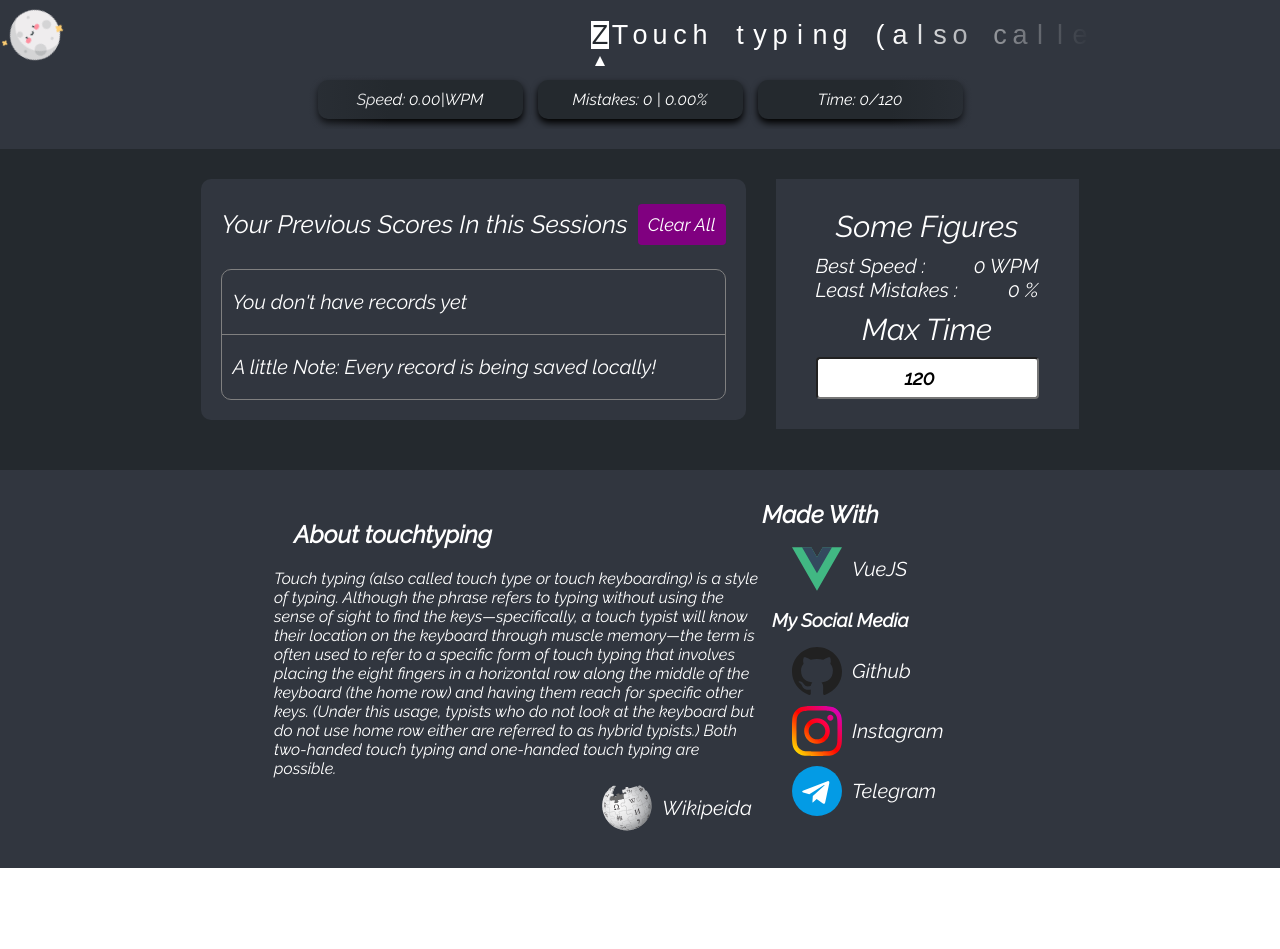
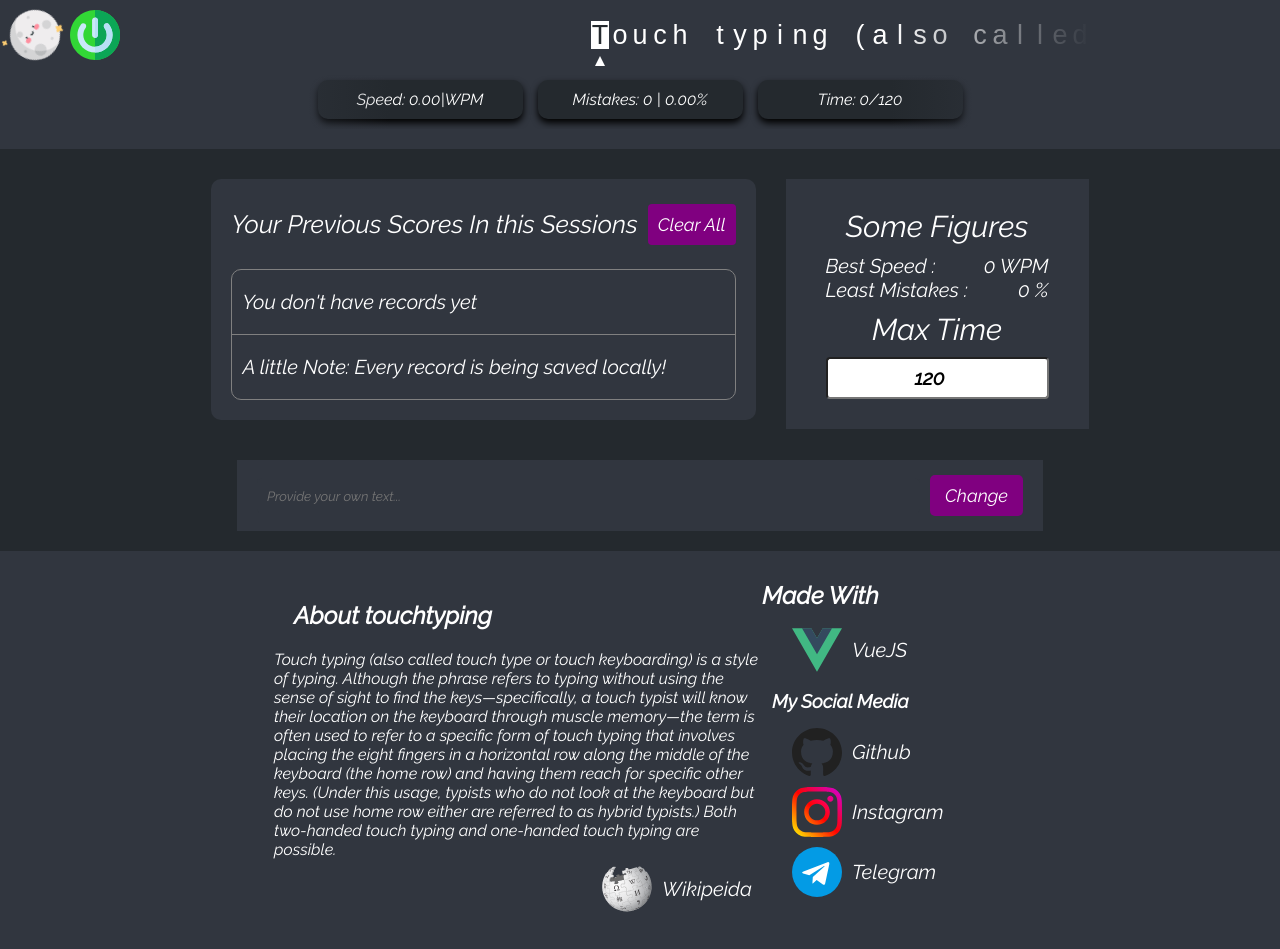
Before and after one commit to NagaiMatsuge/typer.nagaimatsuge.uz, a Vue app: page / in a window 1280 px wide. Before the commit the page ends 868 px from the top, so only its background shows below. Built offline with nearby package versions, Linux system fonts and the light colour scheme.

Commit message:
Now you can add your own text and there is typing toggler

```diff
--- a/src/App.vue
+++ b/src/App.vue
@@ -32,4 +32,7 @@ export default {
   box-sizing: border-box;
   font-family: "Raleway", sans-serif;
 }
+button {
+  cursor: pointer;
+}
 </style>
--- a/src/components/Data.vue
+++ b/src/components/Data.vue
@@ -58,6 +58,7 @@ export default {
         (today.getMonth() + 1) +
         "-" +
         today.getDate();
+      if (this.speed) {
         let data = {
           speed: this.speed.toFixed(2),
           mistakes: this.mistakes,
@@ -72,6 +73,7 @@ export default {
         }
         window.localStorage.setItem("scores", JSON.stringify(this.scores));
         this.updateScores();
+      }
       this.time = 0;
       this.speed = 0;
       this.errorRate = 0;
--- a/src/components/Scores.vue
+++ b/src/components/Scores.vue
@@ -27,6 +27,21 @@
         <Side />
       </div>
     </div>
+    <div class="provide_text">
+      <div class="provide_text_content">
+        <div class="input_field">
+          <input
+            type="text"
+            v-model="newText"
+            @focus="stopTyping"
+            placeholder="Provide your own text..."
+          />
+        </div>
+        <div>
+          <button @click="updateText">Change</button>
+        </div>
+      </div>
+    </div>
     <Footer />
   </div>
 </template>
@@ -37,6 +52,11 @@ import Footer from "./Footer";
 import { mapMutations } from "vuex";
 export default {
   name: "Scores",
+  data() {
+    return {
+      newText: "",
+    };
+  },
   computed: {
     scores() {
       if (this.$store.getters.getScores) {
@@ -47,7 +67,7 @@ export default {
     },
   },
   methods: {
-    ...mapMutations(["removeScores", "updateScores"]),
+    ...mapMutations(["removeScores", "updateScores", "setNewText"]),
     delete_score(index) {
       this.removeScores(index);
       window.localStorage.setItem("scores", JSON.stringify(this.scores));
@@ -55,6 +75,16 @@ export default {
     clear_storage() {
       window.localStorage.clear();
       this.updateScores();
+    },
+    stopTyping() {
+      if (this.$store.getters.getEnableT) {
+        document.getElementById("toggler_typing").click();
+      }
+    },
+    updateText() {
+      this.setNewText(this.newText);
+      this.newText = "";
+      this.$emit("textChanged");
     },
   },
   components: {
@@ -68,7 +98,7 @@ export default {
 .scores_wrapper {
   background: var(--primary-color);
   color: var(--opposite-color);
-  padding: 30px 3%;
+  padding: 30px 10px 0 30px;
   display: flex;
   justify-content: center;
 }
@@ -78,6 +108,41 @@ export default {
   padding: 20px;
   border-radius: 10px;
   margin-bottom: 20px;
+}
+.provide_text {
+  background: var(--primary-color);
+  padding: 20px;
+}
+.provide_text_content {
+  background: var(--secondary-color);
+  padding: 15px 20px;
+  width: 65%;
+  margin: auto;
+  display: flex;
+  justify-content: space-between;
+}
+.provide_text_content button {
+  padding: 10px 15px;
+  border: none;
+  border-radius: 5px;
+  margin-left: 10px;
+  font-size: 18px;
+  background: purple;
+  color: white;
+}
+.input_field {
+  flex: 1;
+  display: flex;
+  align-items: center;
+}
+.input_field input {
+  width: 100%;
+  outline: none;
+  padding: 10px 10px;
+  border-radius: 5px;
+  border: none;
+  background: var(--secondary-color);
+  color: var(--opposite-color);
 }
 .scores_information {
   max-width: 400px;
@@ -128,9 +193,24 @@ li:nth-last-child(1) {
 @media only screen and (max-width: 768px) {
   .scores_wrapper {
     flex-wrap: wrap;
+    padding: 3%;
   }
   .scores_container {
     min-width: 300px;
+  }
+  .provide_text {
+    padding: 3%;
+    padding-bottom: 20px;
+  }
+  .provide_text_content {
+    flex-direction: column;
+    align-items: center;
+    width: 100%;
+    max-width: 500px;
+  }
+  .provide_text_content .input_field {
+    width: 100%;
+    margin-bottom: 10px;
   }
   .scores_information {
     min-width: 300px;
@@ -158,6 +238,18 @@ li:nth-last-child(1) {
   .scores_title h3 {
     font-size: 50px;
   }
+  .provide_text_content {
+    width: 55%;
+    padding: 30px;
+  }
+  .provide_text_content input {
+    padding: 20px;
+    font-size: 25px;
+  }
+  .provide_text_content button {
+    padding: 20px;
+    font-size: 30px;
+  }
   .clear_all {
     font-size: 30px;
     padding: 15px 10px;
--- a/src/components/Side.vue
+++ b/src/components/Side.vue
@@ -15,7 +15,12 @@
     </div>
     <div class="max_time">
       <h3>Max Time</h3>
-      <input type="number" @change="max_time_apply" v-model="max_time" />
+      <input
+        type="number"
+        @focus="stopTyper"
+        @change="max_time_apply"
+        v-model="max_time"
+      />
     </div>
   </div>
 </template>
@@ -51,6 +56,11 @@ export default {
     ...mapMutations(["setMaxTime"]),
     max_time_apply() {
       this.setMaxTime(this.max_time);
+    },
+    stopTyper() {
+      if (this.$store.getters.getEnableT) {
+        document.getElementById("toggler_typing").click();
+      }
     },
   },
 };
--- a/src/components/TextT.vue
+++ b/src/components/TextT.vue
@@ -1,5 +1,118 @@
 <template>
   <div :class="[dark_mode ? 'dark' : 'light']">
+    <div @click="toggleTyping" id="toggler_typing" class="toggler_typing">
+      <div v-if="!enableT">
+        <svg
+          xmlns="http://www.w3.org/2000/svg"
+          xmlns:xlink="http://www.w3.org/1999/xlink"
+          version="1.1"
+          id="Capa_1"
+          x="0px"
+          y="0px"
+          viewBox="0 0 512 512"
+          style="enable-background: new 0 0 512 512"
+          xml:space="preserve"
+        >
+          <path
+            style="fill: #32d736"
+            d="M256,0C115.3,0,0,115.3,0,256s115.3,256,256,256s256-115.3,256-256S396.7,0,256,0z"
+          />
+          <path
+            style="fill: #0ca656"
+            d="M512,256c0,140.7-115.3,256-256,256V0C396.7,0,512,115.3,512,256z"
+          />
+          <g>
+            <path
+              style="fill: #cae8f9"
+              d="M436,256c0,99.3-80.7,180-180,180S76,355.3,76,256c0-39.3,12.599-76.5,36-107.999   c5.7-7.5,14.399-12.001,24-12.001c6.599,0,12.9,2.1,17.999,6c13.2,9.901,15.901,28.799,6,41.999C144.401,205,136,229.9,136,256   c0,66.301,53.699,120,120,120s120-53.699,120-120c0-26.1-8.401-51-24-72.001c-9.901-13.2-7.2-31.8,6-41.999   c5.099-3.9,11.4-6,17.999-6c9.6,0,18.3,4.501,24,12.001C423.401,179.5,436,216.7,436,256z"
+            />
+            <path
+              style="fill: #cae8f9"
+              d="M286,106v150c0,16.5-13.5,30-30,30s-30-13.5-30-30V106c0-16.5,13.5-30,30-30S286,89.5,286,106z"
+            />
+          </g>
+          <g>
+            <path
+              style="fill: #b7e0f6"
+              d="M256,286V76c16.5,0,30,13.5,30,30v150C286,272.5,272.5,286,256,286z"
+            />
+            <path
+              style="fill: #b7e0f6"
+              d="M436,256c0,99.3-80.7,180-180,180v-60c66.301,0,120-53.699,120-120c0-26.1-8.401-51-24-72.001   c-9.901-13.2-7.2-31.8,6-41.999c5.099-3.9,11.4-6,17.999-6c9.6,0,18.3,4.501,24,12.001C423.401,179.5,436,216.7,436,256z"
+            />
+          </g>
+          <g></g>
+          <g></g>
+          <g></g>
+          <g></g>
+          <g></g>
+          <g></g>
+          <g></g>
+          <g></g>
+          <g></g>
+          <g></g>
+          <g></g>
+          <g></g>
+          <g></g>
+          <g></g>
+          <g></g>
+        </svg>
+      </div>
+      <div v-else>
+        <svg
+          xmlns="http://www.w3.org/2000/svg"
+          xmlns:xlink="http://www.w3.org/1999/xlink"
+          version="1.1"
+          id="Capa_1"
+          x="0px"
+          y="0px"
+          viewBox="0 0 512 512"
+          style="enable-background: new 0 0 512 512"
+          xml:space="preserve"
+        >
+          <path
+            style="fill: #ff3636"
+            d="M256,0C115.3,0,0,115.3,0,256s115.3,256,256,256s256-115.3,256-256S396.7,0,256,0z"
+          />
+          <path
+            style="fill: #f40000"
+            d="M512,256c0,140.7-115.3,256-256,256V0C396.7,0,512,115.3,512,256z"
+          />
+          <path
+            style="fill: #e7e7e7"
+            d="M226,76v180h60V76H226z M383.2,128.8l-42.299,42.299c46.8,46.8,46.8,122.999,0,169.799  c-21.601,21.601-52.5,33.9-84.901,33.9s-63.3-12.299-84.901-33.9c-46.8-46.8-46.8-122.999,0-169.799L128.8,128.8  c-70.201,70.199-70.201,184.199,0,254.399c33.9,33.9,79.2,52.8,127.2,52.8s93.3-18.9,127.2-52.8  C453.401,312.999,453.401,198.999,383.2,128.8z"
+          />
+          <g>
+            <rect
+              x="256"
+              y="76"
+              style="fill: #d3d3d8"
+              width="30"
+              height="180"
+            />
+            <path
+              style="fill: #d3d3d8"
+              d="M383.2,383.2C349.3,417.1,304,436,256,436v-61.201c32.401,0,63.3-12.299,84.901-33.9   c46.8-46.8,46.8-122.999,0-169.799l42.299-42.3C453.401,198.999,453.401,312.999,383.2,383.2z"
+            />
+          </g>
+          <g></g>
+          <g></g>
+          <g></g>
+          <g></g>
+          <g></g>
+          <g></g>
+          <g></g>
+          <g></g>
+          <g></g>
+          <g></g>
+          <g></g>
+          <g></g>
+          <g></g>
+          <g></g>
+          <g></g>
+        </svg>
+      </div>
+    </div>
     <div class="main_t">
       <div @click="dark_mode = !dark_mode" style="cursor: pointer">
         <div v-if="dark_mode" class="mode_toggler">
@@ -125,18 +238,17 @@
         <Data :mistakes="mistakes" :index="index" @stop="stop" />
       </div>
     </div>
-    <Scores />
+    <Scores @textChanged="changeText" />
   </div>
 </template>
 <script>
 import Data from "./Data.vue";
 import Scores from "./Scores";
+import { mapMutations } from "vuex";
 export default {
   name: "TextT",
   data() {
     return {
-      text:
-        "ZTouch typing (also called touch type or touch keyboarding) is a style of typing. Although the phrase refers to typing without using the sense of sight to find the keys specifically, a touch typist will know their location on the keyboard through muscle memory the term is often used to refer to a specific form of touch typing that involves placing the eight fingers in a horizontal row along the middle of the keyboard (the home row) and having them reach for specific other keys. (Under this usage, typists who do not look at the keyboard but do not use home row either are referred to as hybrid typists.) Both two handed touch typing and one handed touch typing are possible.",
       index: 0,
       letters: [],
       position: window.innerWidth / 2,
@@ -148,28 +260,24 @@ export default {
       wordWidth: window.innerWidth > 1600 ? 32 : 20,
     };
   },
+  computed: {
+    enableT() {
+      return this.$store.getters.getEnableT;
+    },
+    text() {
+      return this.$store.getters.getText;
+    },
+  },
   mounted() {
     this.start();
     this.handleResize();
     let self = this;
-    window.addEventListener("keydown", function(ev) {
-      if (
-        (ev.keyCode > 31 && ev.keyCode < 37) ||
-        (ev.keyCode > 40 && ev.keyCode < 91) ||
-        (ev.keyCode > 185 && ev.keyCode < 223)
-      ) {
-        if (ev.keyCode == 32) {
-          ev.preventDefault();
-        }
-        self.fireStartEvent();
-        self.move(ev);
-      }
-    });
-    window.addEventListener("resize", function() {
+    window.addEventListener("resize", function () {
       self.handleResize();
     });
   },
   methods: {
+    ...mapMutations(["toggleEnableT"]),
     handleResize() {
       this.position = window.innerWidth / 2 - this.extra;
       if (this.position > 400) {
@@ -204,7 +312,7 @@ export default {
     start() {
       this.letters = [...this.text];
       this.index = 0;
-      this.$nextTick(function() {
+      this.$nextTick(function () {
         this.spans = document.getElementsByTagName("span");
         this.spans[0].classList.add("current");
       });
@@ -217,6 +325,35 @@ export default {
       this.mistakes = 0;
       this.spans.forEach((element) => element.removeAttribute("class"));
       this.start();
+    },
+    keyDownRect(ev) {
+      if (
+        (ev.keyCode > 31 && ev.keyCode < 37) ||
+        (ev.keyCode > 40 && ev.keyCode < 91) ||
+        (ev.keyCode > 185 && ev.keyCode < 223)
+      ) {
+        if (ev.keyCode == 32) {
+          ev.preventDefault();
+        }
+        this.fireStartEvent();
+        this.move(ev);
+      }
+    },
+    toggleTyping() {
+      this.toggleEnableT();
+      if (this.enableT) {
+        this.start();
+        this.handleResize();
+        let self = this;
+        window.addEventListener("keydown", self.keyDownRect);
+      } else {
+        let self = this;
+        window.removeEventListener("keydown", self.keyDownRect);
+        this.$emit("finish");
+      }
+    },
+    changeText() {
+      this.$emit("finish");
     },
   },
   components: {
@@ -260,6 +397,17 @@ span {
   justify-content: center;
   align-items: center;
   font-family: sans-serif;
+}
+.toggler_typing {
+  cursor: pointer;
+}
+.toggler_typing svg {
+  position: fixed;
+  top: 10px;
+  left: 70px;
+  width: 50px;
+  height: 50px;
+  z-index: 100;
 }
 .text-inside {
   overflow: hidden;
@@ -324,10 +472,19 @@ span {
     overflow: hidden;
     max-width: 100%;
   }
+  .toggler_typing svg {
+    top: 70px;
+    left: 10px;
+  }
 }
 @media only screen and (min-width: 1600px) {
   .main_t {
     padding: 30px;
+  }
+  .toggler_typing svg {
+    width: 100px;
+    height: 100px;
+    left: 120px;
   }
   .mode_toggler svg {
     width: 100px;
--- a/src/store.js
+++ b/src/store.js
@@ -2,6 +2,9 @@ export default {
   state: {
     scores: JSON.parse(window.localStorage.getItem("scores")),
     max_time: 120,
+    text:
+      "Touch typing (also called touch type or touch keyboarding) is a style of typing. Although the phrase refers to typing without using the sense of sight to find the keys specifically, a touch typist will know their location on the keyboard through muscle memory the term is often used to refer to a specific form of touch typing that involves placing the eight fingers in a horizontal row along the middle of the keyboard (the home row) and having them reach for specific other keys. (Under this usage, typists who do not look at the keyboard but do not use home row either are referred to as hybrid typists.) Both two handed touch typing and one handed touch typing are possible.",
+    enableT: false,
   },
   actions: {},
   mutations: {
@@ -20,6 +23,12 @@ export default {
     setMaxTime(state, new_time) {
       state.max_time = new_time;
     },
+    toggleEnableT(state) {
+      state.enableT = !state.enableT;
+    },
+    setNewText(state, newText) {
+      state.text = newText;
+    },
   },
   getters: {
     getScores(state) {
@@ -32,5 +41,11 @@ export default {
     getMaxTime(state) {
       return state.max_time;
     },
+    getText(state) {
+      return state.text;
+    },
+    getEnableT(state) {
+      return state.enableT;
+    },
   },
 };
```
Also changed, not shown: src/components/Modal.vue (added, +99 -0 lines). Lines whose indentation alone changed are shown as unchanged.
